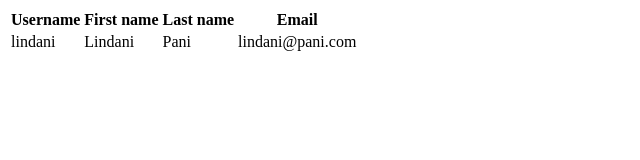
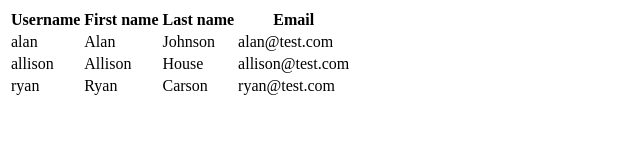
Before and after one commit to ntruter42/handlebarsjs-intro, a plain HTML site: page index.html in a window 1280 px wide. Shown: the whole page, without its empty margins (0-640 px from the left). Drawn offline with nearby package versions, Linux system fonts and the light colour scheme.

Commit message:
Update index.html, users.js - updated template to loop through list of dataset for multiple users

```diff
--- a/index.html
+++ b/index.html
@@ -13,12 +13,14 @@
 <body>
 	<header>
 		<script type="text/x-template" class="userTemplate">
+			{{#each users}}
 		    <tr>
 		      <td>{{username}}</td>
 		      <td>{{firstName}}</td>
 		      <td>{{lastName}}</td>
 		      <td>{{email}}</td>
 		    </tr>
+			{{/each}}
 		</script>
 	</header>
 
--- a/js/users.js
+++ b/js/users.js
@@ -6,12 +6,16 @@ document.addEventListener('DOMContentLoaded', function () {
 	var userTemplate = Handlebars.compile(templateSource);
 
 	// pass the data into the template & get the HTML back
-	var userDataHTML = userTemplate({
-		username: 'lindani',
-		firstName: 'Lindani',
-		lastName: 'Pani',
-		email: 'lindani@pani.com'
-	});
+	var userData = {
+		users: [
+			{ username: "alan", firstName: "Alan", lastName: "Johnson", email: "alan@test.com" },
+			{ username: "allison", firstName: "Allison", lastName: "House", email: "allison@test.com" },
+			{ username: "ryan", firstName: "Ryan", lastName: "Carson", email: "ryan@test.com" }
+		]
+	};
+
+	// compile the template
+	var userDataHTML = userTemplate(userData);
 
 	// get a reference to the element in the DOM where we would like to display the data
 	var userDataElem = document.querySelector(".userData");
```
